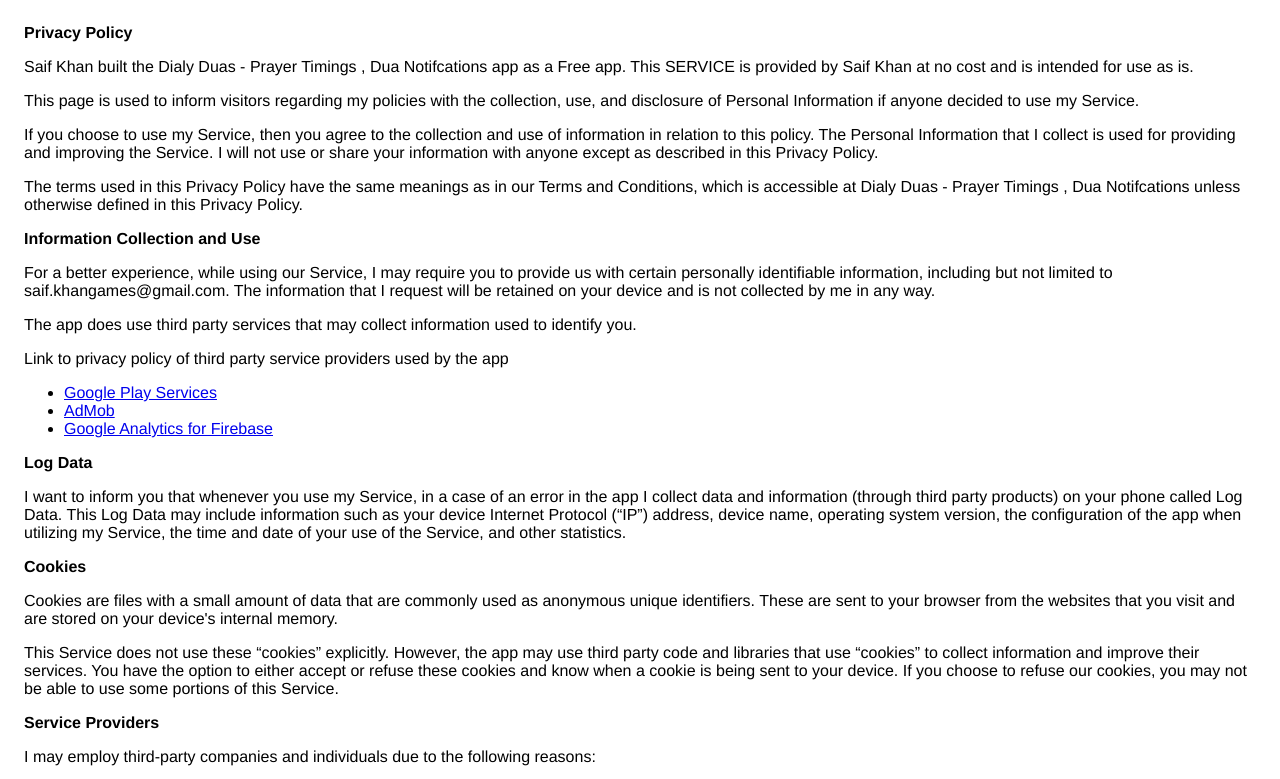
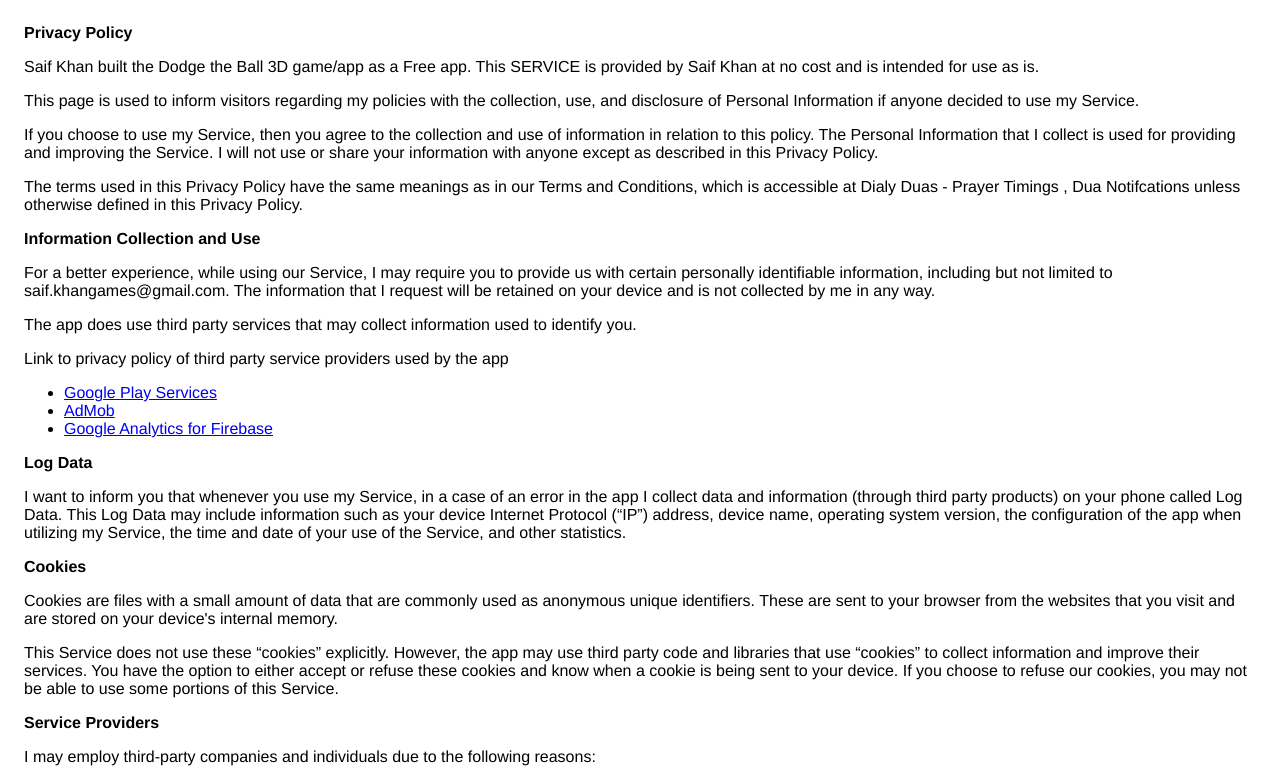
Before and after one commit to saifkhan7865/privacypolicy, a plain HTML site: page index.html in a window 1280 px wide. Shown: the top 779 px of the page. Drawn offline with Linux system fonts and the light colour scheme.

Commit message:
Update index.html

```diff
--- a/index.html
+++ b/index.html
@@ -8,7 +8,7 @@
     </head>
     <body>
     <strong>Privacy Policy</strong> <p>
-                  Saif Khan built the Dialy Duas - Prayer Timings , Dua Notifcations app as
+                  Saif Khan built the Dodge the Ball 3D  game/app as
                   a Free app. This SERVICE is provided by
                   Saif Khan at no cost and is intended for use as
                   is.
```
